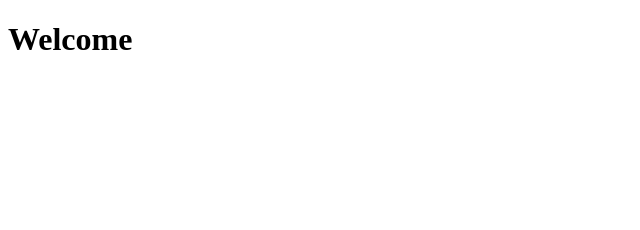
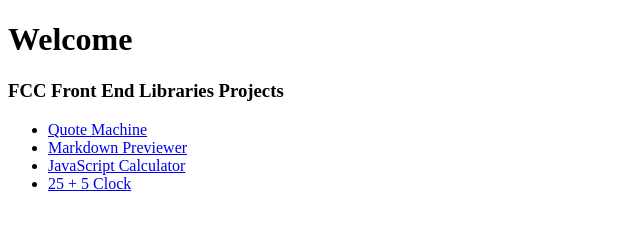
Before and after one commit to oddgrd/oddgrd.github.io, a plain HTML site: page index.html in a window 1280 px wide. Shown: the whole page, without its empty margins (0-640 px from the left). Drawn offline with Linux system fonts and the light colour scheme.

Commit message:
Update index.html

```diff
--- a/index.html
+++ b/index.html
@@ -1,2 +1,10 @@
 <!DOCTYPE html>
 <h1>Welcome</h1>
+
+<h3>FCC Front End Libraries Projects</h3>
+<ul>
+  <li><a href="https://oddgrd.github.io/quote-machine/" target="_blank">Quote Machine</a></li>
+  <li><a href="https://oddgrd.github.io/markdown-previewer/" target="_blank">Markdown Previewer</a></li>
+  <li><a href="https://oddgrd.github.io/js-calculator/" target="_blank">JavaScript Calculator</a></li>
+  <li><a href="https://oddgrd.github.io/clock/" target="_blank">25 + 5 Clock</a></li>
+</ul>
```
